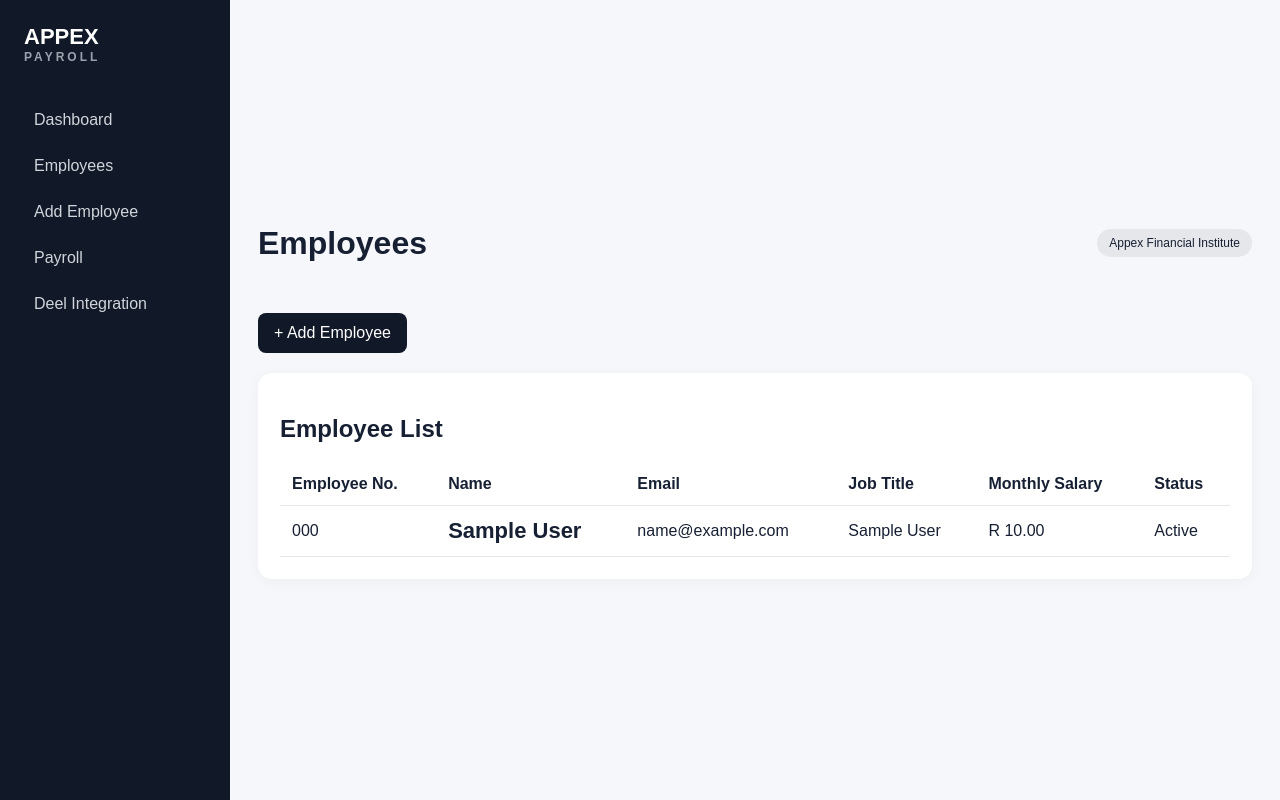
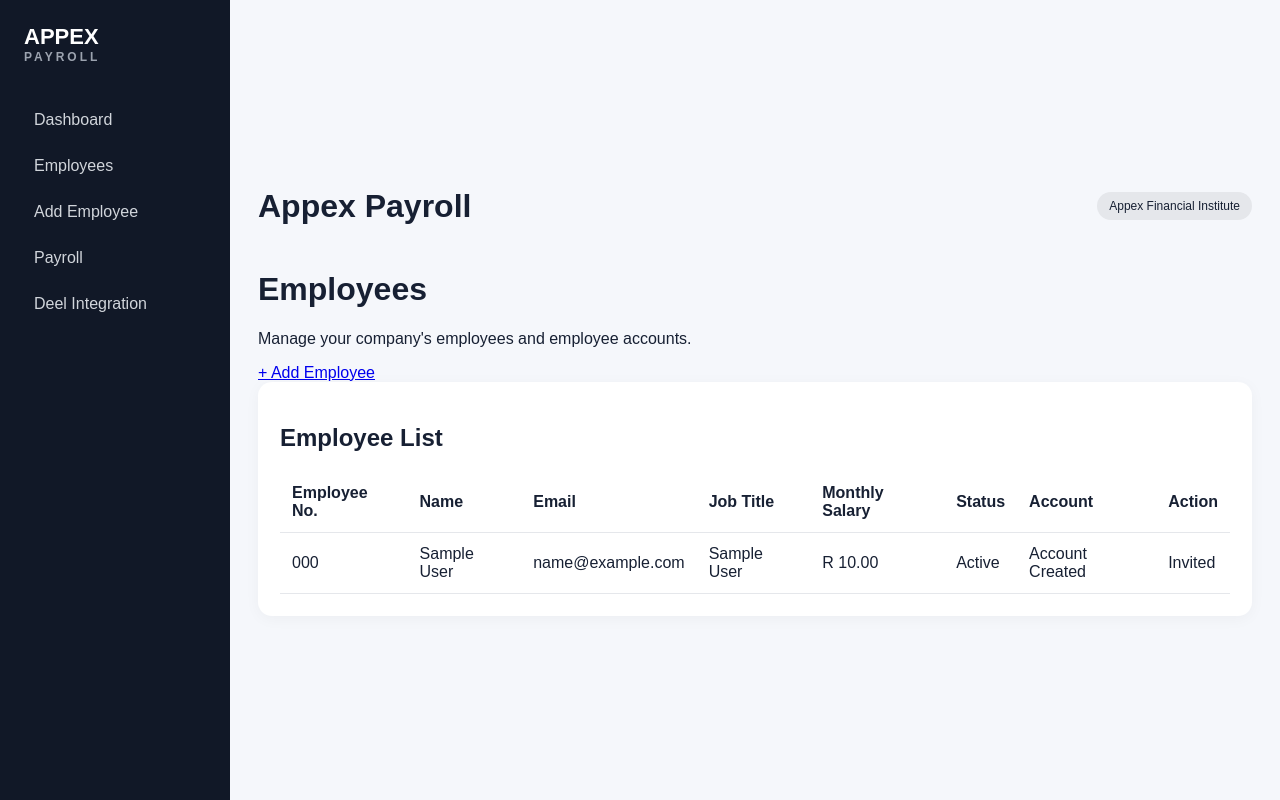
Before and after one commit to Dibola880/Appex---payroll-, a Flask app: page /employees in a window 1280 px wide. Run offline with Flask 3, Linux system fonts and the light colour scheme; the visitor is signed in with stand-in values (Sample User, id 1); tables that the repository leaves empty hold one stand-in row (values such as "Sample post").

Commit message:
Update employees.html

```diff
--- a/app/templates/employees.html
+++ b/app/templates/employees.html
@@ -1,13 +1,14 @@
 {% extends "base.html" %}
-
-{% block title %}Employees - Appex Payroll{% endblock %}
-
-{% block heading %}Employees{% endblock %}
 
 {% block content %}
 
-<div class="toolbar">
-    <a class="button" href="{{ url_for('main.new_employee') }}">
+<div class="page-header">
+    <div>
+        <h1>Employees</h1>
+        <p>Manage your company's employees and employee accounts.</p>
+    </div>
+
+    <a class="btn" href="{{ url_for('main.new_employee') }}">
         + Add Employee
     </a>
 </div>
@@ -18,7 +19,7 @@
 
     {% if employees %}
 
-    <div class="table-container">
+    <div class="table-wrap">
         <table>
 
             <thead>
@@ -29,12 +30,14 @@
                     <th>Job Title</th>
                     <th>Monthly Salary</th>
                     <th>Status</th>
+                    <th>Account</th>
+                    <th>Action</th>
                 </tr>
             </thead>
 
             <tbody>
 
-                {% for employee in employees %}
+            {% for employee in employees %}
 
                 <tr>
 
@@ -43,10 +46,8 @@
                     </td>
 
                     <td>
-                        <strong>
-                            {{ employee.first_name }}
-                            {{ employee.last_name }}
-                        </strong>
+                        {{ employee.first_name }}
+                        {{ employee.last_name }}
                     </td>
 
                     <td>
@@ -62,20 +63,49 @@
                     </td>
 
                     <td>
-                        {% if employee.status == "Active" %}
-                            <span class="status-active">
-                                Active
+                        {{ employee.status }}
+                    </td>
+
+                    <td>
+
+                        {% if employee.user_id %}
+
+                            <span class="badge success">
+                                Account Created
                             </span>
+
                         {% else %}
-                            <span class="status-inactive">
-                                {{ employee.status }}
+
+                            <span class="badge warning">
+                                Not Activated
                             </span>
+
                         {% endif %}
+
+                    </td>
+
+                    <td>
+
+                        {% if employee.user_id %}
+
+                            <span>Invited</span>
+
+                        {% else %}
+
+                            <a
+                                class="btn small"
+                                href="{{ url_for('main.create_invitation', employee_id=employee.id) }}"
+                            >
+                                Invite
+                            </a>
+
+                        {% endif %}
+
                     </td>
 
                 </tr>
 
-                {% endfor %}
+            {% endfor %}
 
             </tbody>
 
@@ -84,19 +114,7 @@
 
     {% else %}
 
-    <div class="empty-state">
-
-        <h3>No employees yet</h3>
-
-        <p>
-            You haven't added any employees to your company.
-        </p>
-
-        <a class="button" href="{{ url_for('main.new_employee') }}">
-            Add Your First Employee
-        </a>
-
-    </div>
+        <p>No employees have been added yet.</p>
 
     {% endif %}
 
```
